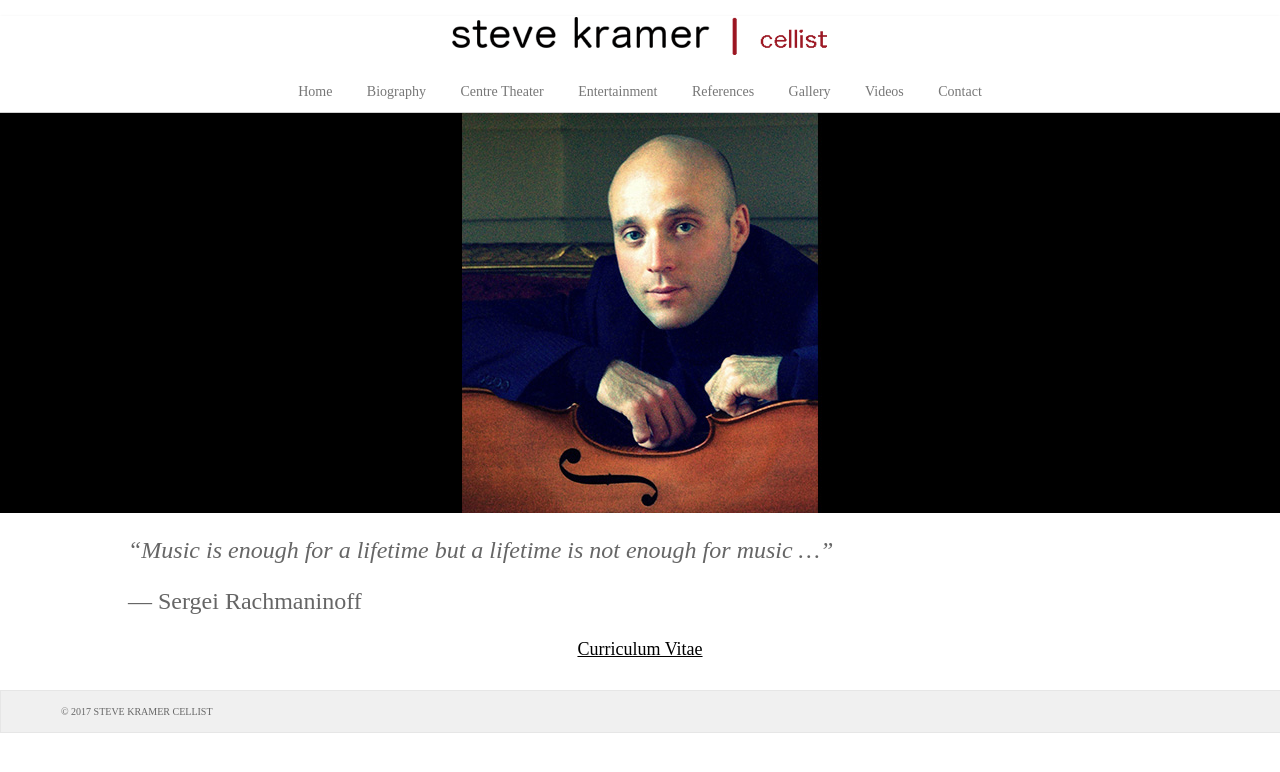
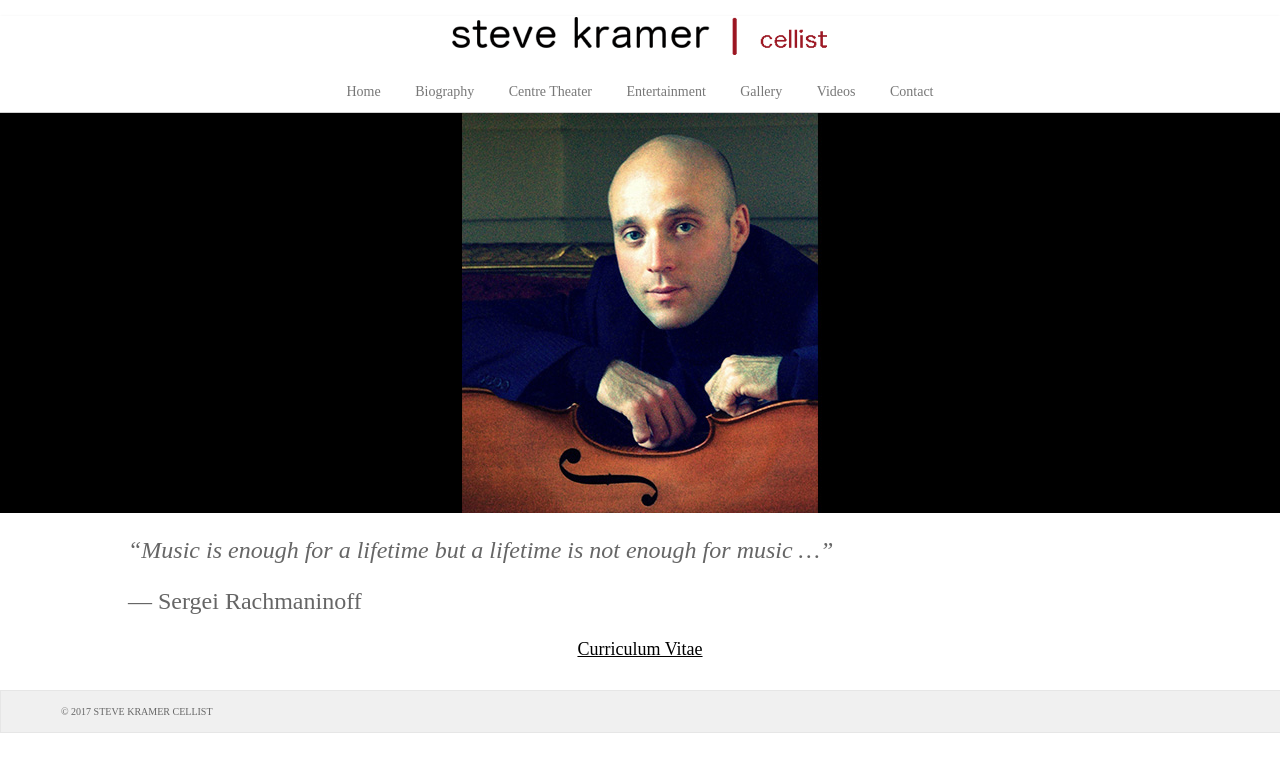
Before and after one commit to stevekramercellist/cellist, a Jekyll site: the page built from index.md, in a window 1280 px wide. Shown: the top 772 px of the page. Built offline with Jekyll 4.4.1, drawn with Linux system fonts in a browser that asks for light colours; nearby versions of some CDN libraries.

Commit message:
Update menu.md

```diff
--- a/_includes/menu.md
+++ b/_includes/menu.md
@@ -2,7 +2,6 @@
 * [Biography]({{ site.baseurl }}{% link biography.md %})
 * [Centre Theater]({{ site.baseurl }}{% link centretheater.md %})
 * [Entertainment]({{ site.baseurl }}{% link entertainment.md %})
-* [References]({{ site.baseurl }}{% link references.md %})
 * [Gallery]({{ site.baseurl }}{% link gallery.md %})
 * [Videos]({{ site.baseurl }}{% link videos.md %})
 * [Contact]({{ site.baseurl }}{% link contact.md %})
```
